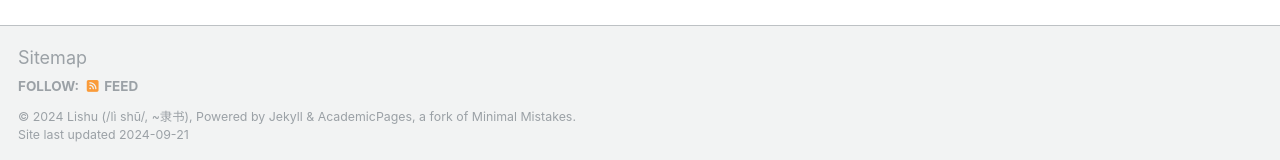
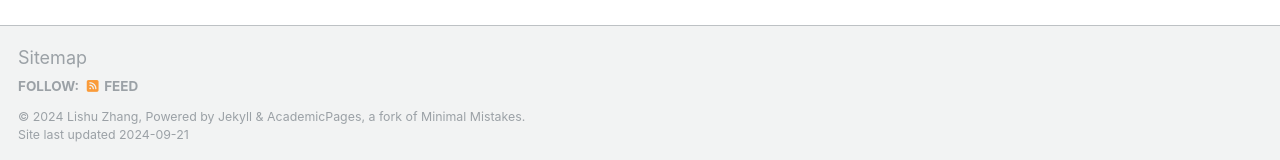
Before and after one commit to LishuZ/LishuZ.github.io, a Jekyll site: the page built from _pages/page-archive.html, in a window 1280 px wide and 900 px high, scrolled down 998 px. Shown: the part 737-897 px from the top of the window. Built offline with Jekyll 4.4.1, drawn with Linux system fonts in a browser that asks for light colours; part of the change alters nothing that is shown.

Commit message:
Update _config.yml

```diff
--- a/_config.yml
+++ b/_config.yml
@@ -10,7 +10,7 @@
 locale                   : "en-US"
 title                    : "Lishu Zhang / 张郦姝"
 title_separator          : "-"
-name                     : &name "Lishu (/lì shū/, ~隶书)"
+name                     : &name "Lishu Zhang"
 description              : &description "PhD candidate in Economics at Tilburg University"
 url                      : https://lishuz.github.io # the base hostname & protocol for your site e.g. "https://mmistakes.github.io"
 baseurl                  : #"/main" # the subpath of your site, e.g. "/blog"
@@ -22,9 +22,9 @@ repository               : "LishuZ.github.io"
 author:
   # Biographic information
   avatar           : "ProfilePic.png"
-  name             : "Lishu Zhang"
+  name             : "Lishu (/lì shū/, ~隶书)"
   pronouns         : "she/her"  # example: "she/her"
-  bio              : "Financial Economist. / #ClimateFinance / #GlobalPerspective"
+  bio              : "Financial Economist.    #ClimateFinance        #GlobalPerspective"
   location         : "The Netherlands"
   employer         : "Tilburg University"
   uri              : # URL
```
